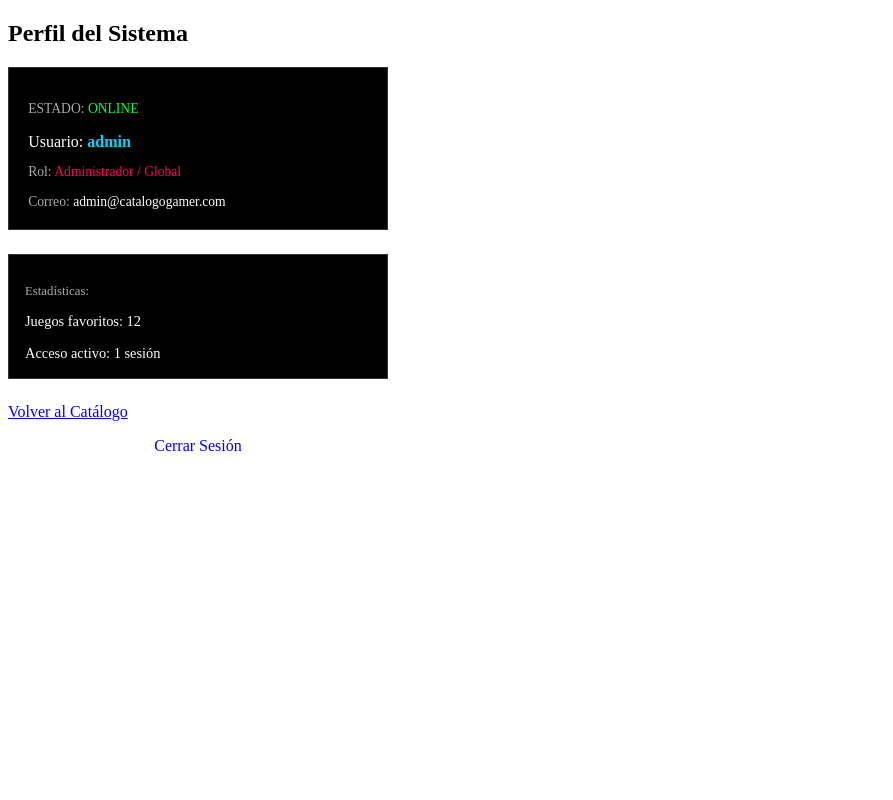
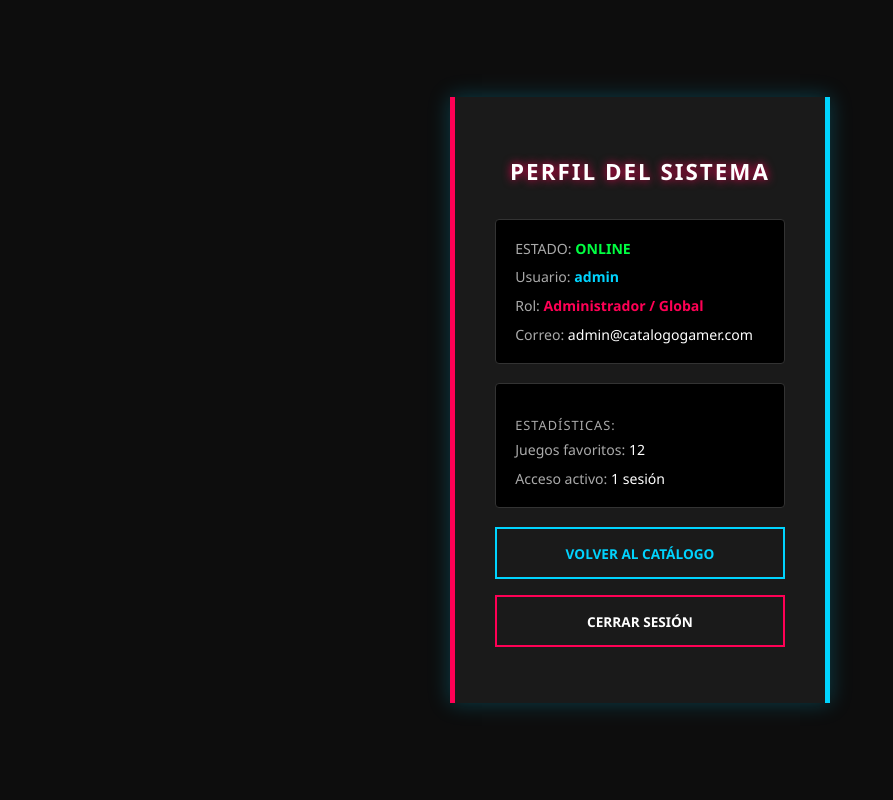
Before and after one commit to BrayanEstradaCrisanto/proyectoCatalogoGamer-DWI, a PHP site: page /perfil.php in a window 1280 px wide. Shown: the whole page, without its empty margins (0-893 px from the left). Run offline with PHP 8.4, Linux system fonts and the light colour scheme.

Commit message:
modificacion de estructura de perfil.php

```diff
--- a/perfil.php
+++ b/perfil.php
@@ -12,24 +12,25 @@ if (!isset($_SESSION['usuario'])) {
     <title>Perfil de Usuario</title>
     <link rel="stylesheet" href="css/perfil.css">
 </head>
-<body>
-    <div class="login-container" style="width: 380px;">
-        <h2>Perfil del Sistema</h2>
-        <div style="background: #000; border: 1px solid #333; padding: 1.2rem; margin-bottom: 1.5rem; text-align: left;">
-            <p style="color: #aaa; font-size: 0.85rem; margin-bottom: 0.5rem;">ESTADO: <span style="color: #00ff41;">ONLINE</span></p>
-            <p style="color: #fff; font-size: 1rem; margin-bottom: 0.5rem;">Usuario: <span style="color: #00d4ff; font-weight: bold;"><?php echo htmlspecialchars($_SESSION['usuario']); ?></span></p>
-            <p style="color: #aaa; font-size: 0.85rem; margin-bottom: 0.5rem;">Rol: <span style="color: #ff0055;">Administrador / Global</span></p>
-            <p style="color: #aaa; font-size: 0.85rem; margin-bottom: 0;">Correo: <span style="color: #fff;">admin@catalogogamer.com</span></p>
+<body class="profile-body">
+    <div class="profile-container">
+        <h2 class="profile-title">Perfil del Sistema</h2>
+
+        <div class="info-card">
+            <p class="info-row">ESTADO: <span class="val-online">ONLINE</span></p>
+            <p class="info-row">Usuario: <span class="val-user"><?php echo htmlspecialchars($_SESSION['usuario']); ?></span></p>
+            <p class="info-row">Rol: <span class="val-role">Administrador / Global</span></p>
+            <p class="info-row">Correo: <span class="val-text">admin@catalogogamer.com</span></p>
         </div>
 
-        <div style="background: #000; border: 1px solid #333; padding: 1rem; margin-bottom: 1.5rem; text-align: left;">
-            <p style="color: #aaa; font-size: 0.8rem; margin-bottom: 0.3rem;">Estadísticas:</p>
-            <p style="color: #fff; font-size: 0.9rem; margin-bottom: 0.2rem;">Juegos favoritos: 12</p>
-            <p style="color: #fff; font-size: 0.9rem; margin-bottom: 0;">Acceso activo: 1 sesión</p>
+        <div class="info-card">
+            <p class="label-title">Estadísticas:</p>
+            <p class="info-row">Juegos favoritos: <span class="val-text">12</span></p>
+            <p class="info-row">Acceso activo: <span class="val-text">1 sesión</span></p>
         </div>
 
-        <a href="catalogo.php" class="btn-game-link" style="margin-bottom: 1rem; display: block;">Volver al Catálogo</a>
-        <a href="logout.php" class="btn-login" style="display: block; text-decoration: none; text-align: center; box-sizing: border-box;">Cerrar Sesión</a>
+        <a href="catalogo.php" class="btn-profile btn-catalog">Volver al Catálogo</a>
+        <a href="logout.php" class="btn-profile btn-logout-profile">Cerrar Sesión</a>
     </div>
 </body>
 </html>
```
